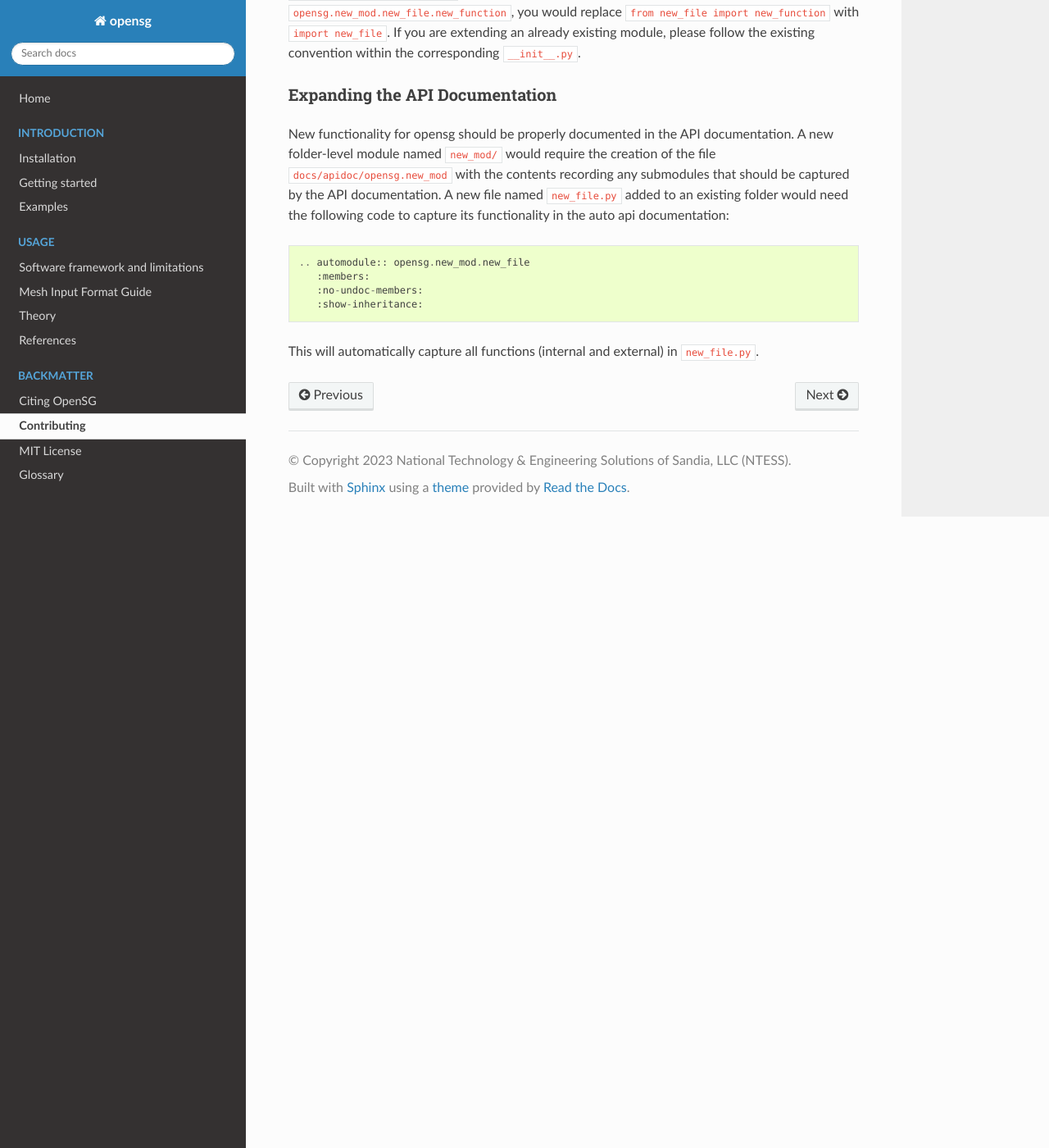
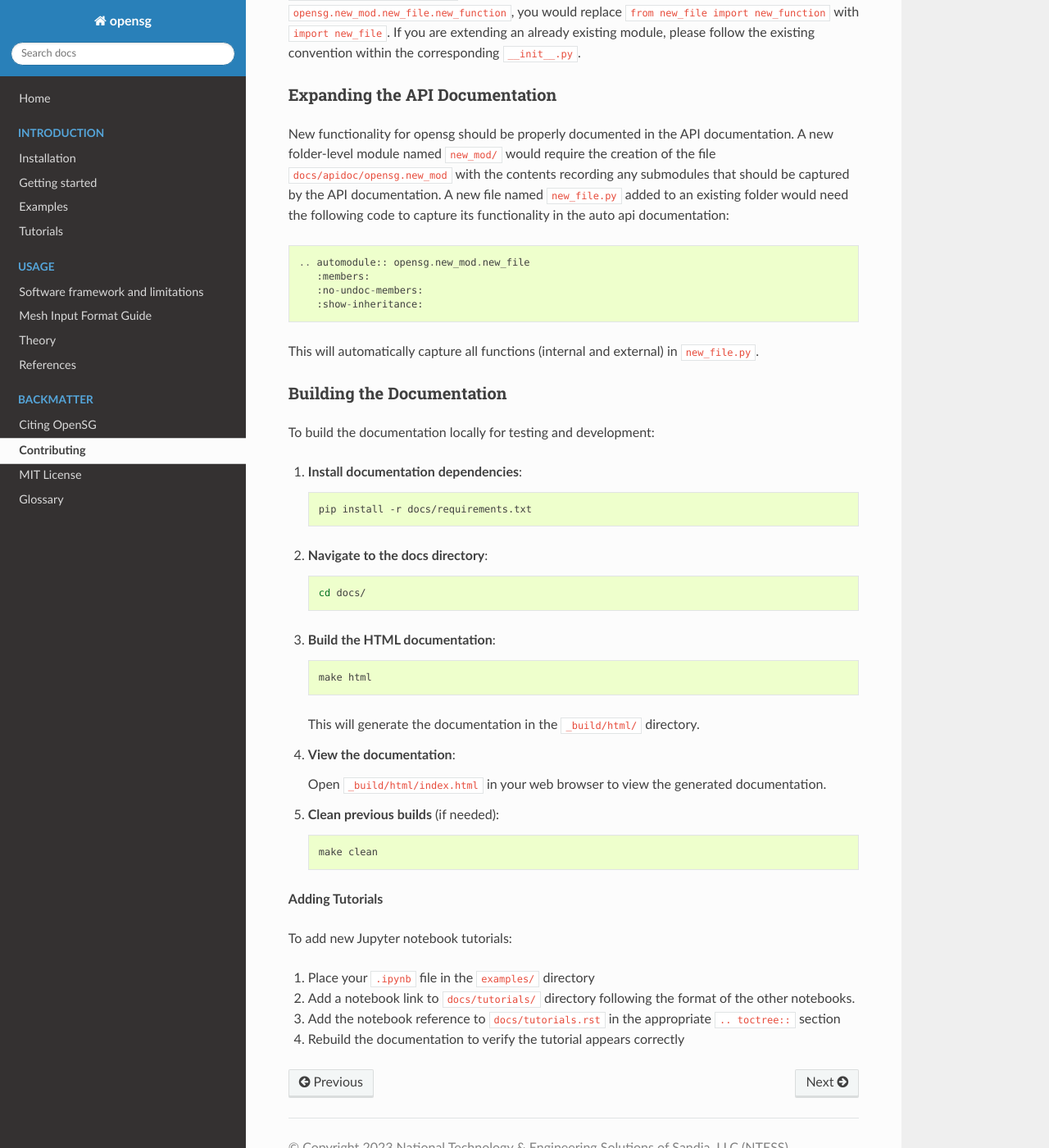
Before and after one commit to wenbinyugroup/OpenSG, a Sphinx documentation site: the page built from docs/contributing.rst, in a window 1280 px wide and 1400 px high, scrolled down 3104 px. Shown: the whole window at 82% size. Built offline with Sphinx 7.4.7 and the Read the Docs theme 3.1.0, drawn with Linux system fonts in a browser that asks for light colours; pages that are not in the unit, such as notebooks, are missing from menus.

Commit message:
Notebooks (#21)
* add tutorial rendering

* add documentation building instructions

```diff
--- a/docs/conf.py
+++ b/docs/conf.py
@@ -14,6 +14,7 @@
 version = __version__
 release = __version__
 
+
 # -- General configuration ---------------------------------------------------
 
 extensions = [
@@ -25,6 +26,8 @@
     # 'sphinx.ext.viewcode', # commenting out for now b/c bad render width
     'sphinx.ext.napoleon',
     'sphinxcontrib.bibtex',
+    'nbsphinx',
+    'nbsphinx_link'
 ]
 napoleon_use_rtype = False
 viewcode_import = True
@@ -41,7 +44,15 @@
 numfig = True
 
 autodoc_mock_imports = ["dolfinx", "basix", "ufl", "gmshio", "gmsh", "petsc4py", "scipy",
-                        "mpi4py", "numpy", "slepc4py", "meshio", "pyvista"]
+                        "mpi4py", "numpy", "slepc4py", "meshio", "pyvista", "dolfin"]
+
+# nbsphinx configuration
+nbsphinx_allow_errors = True
+nbsphinx_execute = 'never'  # Don't execute notebooks during build
+nbsphinx_kernel_name = 'python3'
+nbsphinx_timeout = 60
+nbsphinx_prolog = ""
+nbsphinx_epilog = ""
 
 # Add any paths that contain templates here, relative to this directory.
 templates_path = ['_templates']
@@ -56,7 +67,7 @@
 # List of patterns, relative to source directory, that match files and
 # directories to ignore when looking for source files.
 # This pattern also affects html_static_path and html_extra_path .
-exclude_patterns = ['_build', 'Thumbs.db', '.DS_Store', '_user']
+exclude_patterns = ['_build', 'Thumbs.db', '.DS_Store', '_user', '**.ipynb_checkpoints']
 
 # The name of the Pygments (syntax highlighting) style to use.
 pygments_style = 'sphinx'
--- a/docs/contributing.rst
+++ b/docs/contributing.rst
@@ -193,3 +193,47 @@
       :show-inheritance:
 
 This will automatically capture all functions (internal and external) in ``new_file.py``.
+
+Building the Documentation
+^^^^^^^^^^^^^^^^^^^^^^^^^^^
+
+To build the documentation locally for testing and development:
+
+1. **Install documentation dependencies**:
+
+   .. code-block:: bash
+
+      pip install -r docs/requirements.txt
+
+2. **Navigate to the docs directory**:
+
+   .. code-block:: bash
+
+      cd docs/
+
+3. **Build the HTML documentation**:
+
+   .. code-block:: bash
+
+      make html
+
+   This will generate the documentation in the ``_build/html/`` directory.
+
+4. **View the documentation**:
+
+   Open ``_build/html/index.html`` in your web browser to view the generated documentation.
+
+5. **Clean previous builds** (if needed):
+
+   .. code-block:: bash
+
+      make clean
+
+**Adding Tutorials**
+
+To add new Jupyter notebook tutorials:
+
+1. Place your ``.ipynb`` file in the ``examples/`` directory
+2. Add a notebook link to ``docs/tutorials/`` directory following the format of the other notebooks.
+3. Add the notebook reference to ``docs/tutorials.rst`` in the appropriate ``.. toctree::`` section
+4. Rebuild the documentation to verify the tutorial appears correctly
--- a/docs/index.rst
+++ b/docs/index.rst
@@ -72,6 +72,7 @@
    installation
    getting-started
    examples
+   tutorials
 
 .. toctree::
    :maxdepth: 1
--- a/docs/requirements.txt
+++ b/docs/requirements.txt
@@ -1,3 +1,5 @@
 sphinx>=8.0.0
 sphinx-rtd-theme
 sphinxcontrib-bibtex
+nbsphinx
+nbsphinx-link
```
Also changed, not shown: docs/tutorials.rst (added, +12 -0 lines), 3 other files.
